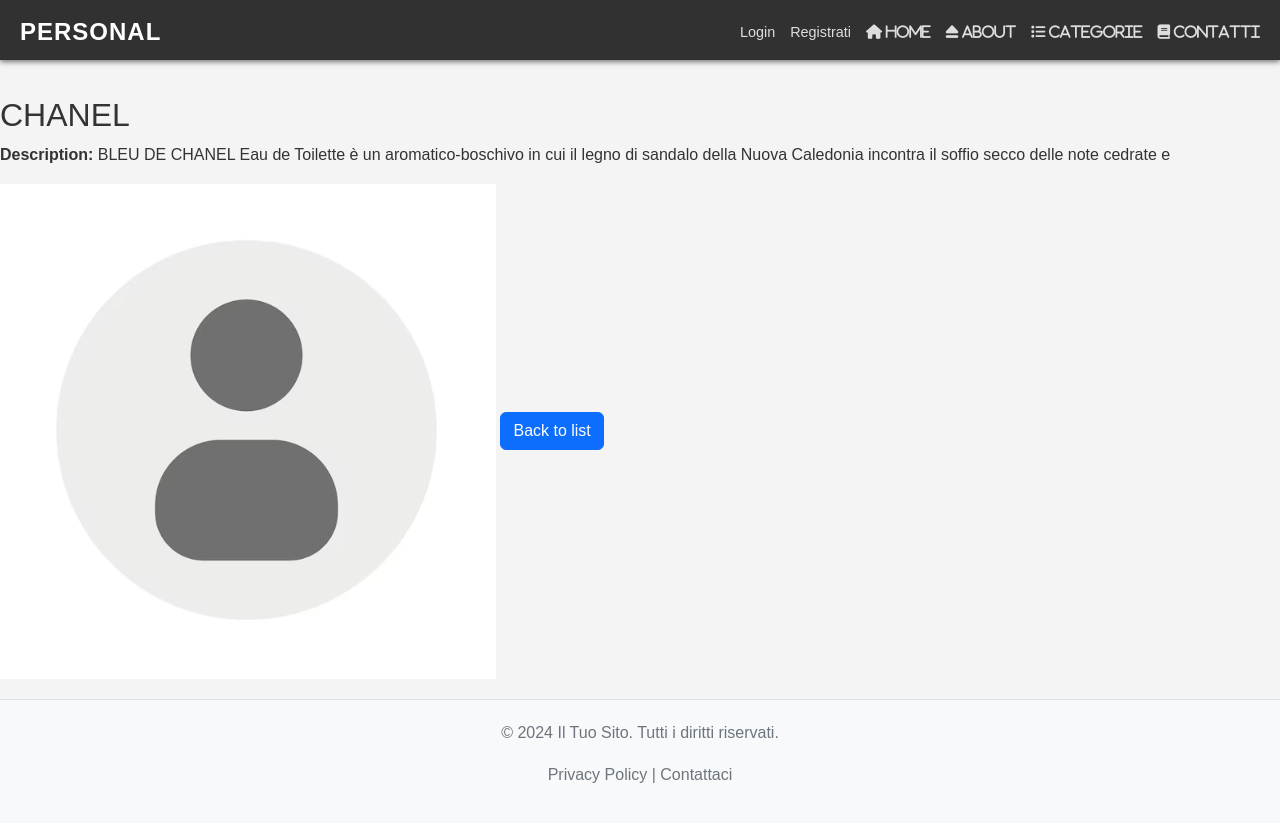
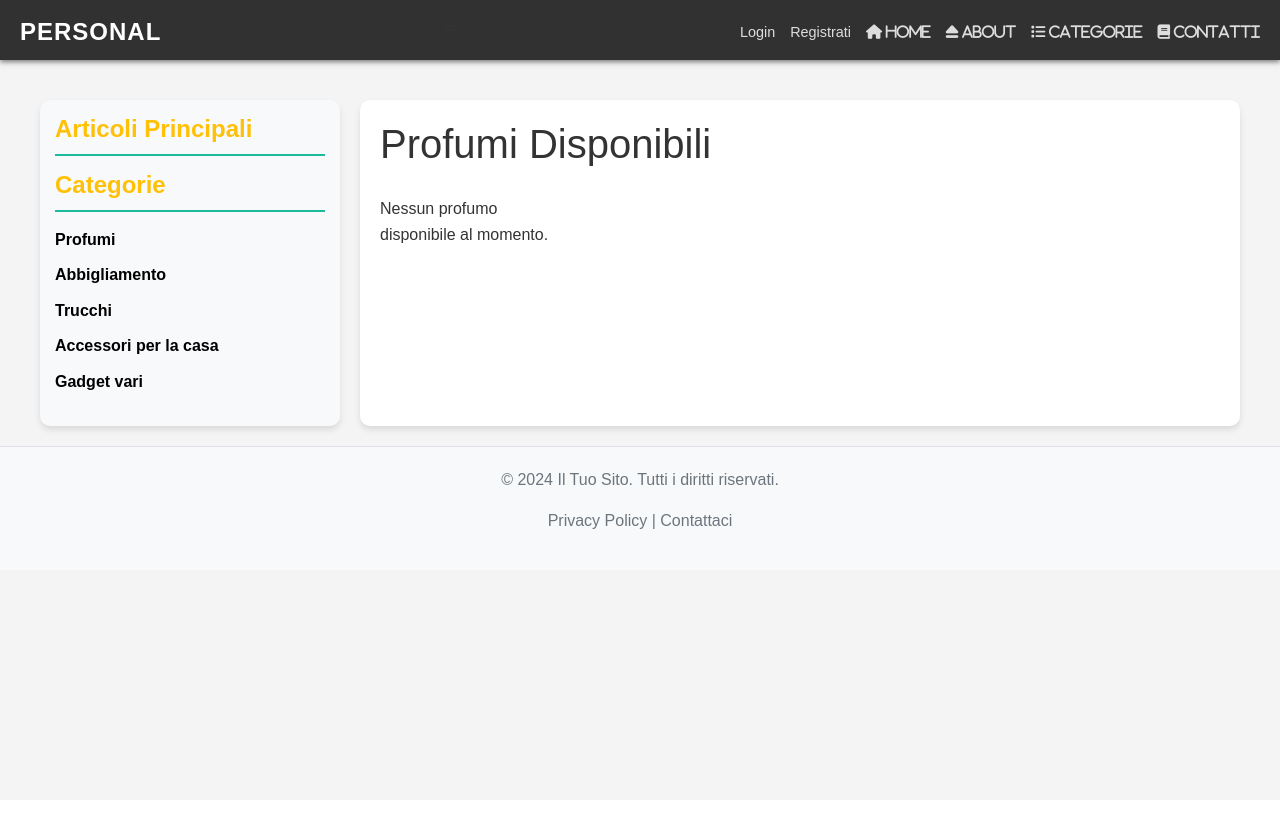
Before and after one commit to Alexclne/item_warehouse, a Django app: page /articles/html/detail/6/ in a window 1280 px wide. After the commit the page ends 529 px from the top, so only its background shows below. Run offline with Django 5.2, Linux system fonts and the light colour scheme; data comes from the database, SQL or seed files in the repository; both versions use the stored data as it was after the commit.

Commit message:
conclusione della sezione profumi

```diff
--- a/personal/models.py
+++ b/personal/models.py
@@ -9,7 +9,7 @@
         return self.nome
 
 class Article(models.Model):
-    images = models.ImageField(blank=True)
+    images = models.ImageField(blank=True, null=True, upload_to='articles/')
     name = models.CharField(max_length=50)
     description = models.CharField(max_length=150)
     date = models.DateTimeField(auto_now_add=True)
--- a/personal/templates/personal/detail.html
+++ b/personal/templates/personal/detail.html
@@ -2,19 +2,167 @@
 {% load static %}
 
 {% block content %}
+<style>
+/* Layout principale con sidebar e contenuto */
+.layout {
+    display: flex; /* Imposta un layout a colonne affiancate */
+    flex-direction: row;
+    margin-top: 100px; /* Spazio dalla navbar */
+    gap: 20px; /* Spazio tra sidebar e contenuto */
+}
 
-<div class="mt-5 pt-5 article-detail">
-    <h2>{{ article.name }}</h2>
-    <p><strong>Description:</strong> {{ article.description }}</p>
+/* Sidebar */
+.sidebar {
+    flex: 1;
+    max-width: 300px;
+    background: #f8f9fa;
+    padding: 15px;
+    border-radius: 10px;
+    box-shadow: 0 4px 6px rgba(0, 0, 0, 0.1);
+}
 
-    {% if article.image %}
-        <img src="{{ article.image.url }}" alt="Immagine dell'articolo" class="article-image">
-    {% else %}
-        <img src="/static/image.png" alt="Immagine predefinita" class="article-image">
-    {% endif %}
+.sidebar h2 {
+    font-size: 1.5rem;
+    color: #333;
+    margin-bottom: 15px;
+}
 
-    <!-- Eventuale link per tornare indietro o altre azioni -->
-    <a href="{% url 'personal-list' %}" class="btn btn-primary">Back to list</a>
+.sidebar ul {
+    list-style: none;
+    padding: 0;
+}
+
+.sidebar ul li {
+    margin-bottom: 10px;
+}
+
+.sidebar ul li a {
+    text-decoration: none;
+    color: black;
+    font-weight: bold;
+    transition: color 0.3s ease;
+}
+
+.sidebar ul li a:hover {
+    color: #007bff;
+}
+
+/* Contenitore principale */
+.container {
+    flex: 3;
+    background: white;
+    padding: 20px;
+    border-radius: 10px;
+    box-shadow: 0 4px 6px rgba(0, 0, 0, 0.1);
+}
+
+/* Grid Layout per i profumi */
+.grid {
+    display: grid;
+    grid-template-columns: repeat(4, 1fr); /* 4 card per riga */
+    gap: 20px; /* Spazio tra le card */
+    padding: 20px 0;
+}
+
+.card {
+    background: white;
+    border-radius: 10px;
+    overflow: hidden;
+    box-shadow: 0 4px 6px rgba(0, 0, 0, 0.1);
+    transition: transform 0.3s ease, box-shadow 0.3s ease;
+    display: flex;
+    flex-direction: column;
+}
+
+.card:hover {
+    transform: translateY(-5px);
+    box-shadow: 0 6px 12px rgba(0, 0, 0, 0.2);
+}
+
+.card img {
+    width: 100%; /* L'immagine riempie la larghezza della card */
+    height: 200px; /* Altezza fissa per uniformità */
+    object-fit: cover; /* Mantiene proporzioni tagliando l'eccesso */
+    border-bottom: 1px solid #ccc; /* Linea di separazione */
+}
+
+.card-body {
+    padding: 15px;
+    text-align: center;
+}
+
+.card-body h3 {
+    margin: 10px 0;
+    font-size: 1.2rem;
+    color: #007BFF;
+}
+
+.card-body p {
+    font-size: 0.9rem;
+    color: #666;
+    margin: 10px 0;
+}
+
+/* Responsività */
+@media (max-width: 1200px) {
+    .grid {
+        grid-template-columns: repeat(3, 1fr);
+    }
+}
+
+@media (max-width: 768px) {
+    .layout {
+        flex-direction: column; /* Sidebar sopra il contenuto */
+    }
+
+    .grid {
+        grid-template-columns: repeat(2, 1fr);
+    }
+}
+
+@media (max-width: 576px) {
+    .grid {
+        grid-template-columns: 1fr;
+    }
+}
+</style>
+
+<div class="layout">
+    <!-- Sidebar per articoli principali -->
+    <aside class="sidebar">
+        <h2 class="text-warning"><b>Articoli Principali</b></h2>
+        {% for article in articles|slice:":3" %}
+        <div class="article">
+            <h3 class="text-dark"><b>{{ article.name }}</b></h3>
+            <p class="text-dark">{{ article.description }}</p>
+        </div>
+        {% endfor %}
+        <h2 class="text-warning"><b>Categorie</b></h2>
+        <ul>
+            <li><a href="{% url 'profumes_list' %}">Profumi</a></li>
+            <li><a href="">Abbigliamento</a></li>
+            <li><a href="">Trucchi</a></li>
+            <li><a href="">Accessori per la casa</a></li>
+            <li><a href="">Gadget vari</a></li>
+        </ul>
+    </aside>
+
+    <!-- Contenuto principale -->
+    <div class="container">
+        <h1>Profumi Disponibili</h1>
+        <div class="grid">
+            {% for article in articles %}
+            <div class="card">
+                <img src="{{ article.images.url }}" alt="{{ profumo.name }}">
+                <div class="card-body">
+                    <h3>{{ profumo.name }}</h3>
+                    <p>{{ profumo.description }}</p>
+                </div>
+            </div>
+            {% empty %}
+            <p>Nessun profumo disponibile al momento.</p>
+            {% endfor %}
+        </div>
+    </div>
 </div>
-
 {% endblock %}
--- a/personal/templates/personal/home.html
+++ b/personal/templates/personal/home.html
@@ -72,15 +72,15 @@
         <div class="card-container">
             {% for article in articles %}
             <div class="card" style="width: 18rem;">
-                {% if article.image %}
-                    <img class="card-image" src="{{ article.image}}" alt="Immagine card">
+                {% if article.images %}
+                    <img class="card-image" src="{{ article.images.url }}" alt="Immagine card">
                 {% else %}
                     <img class="card-image" src="/static/image.png" alt="Immagine predefinita">
                 {% endif %}
                 <div class="card-body">
                     <h5 class="card-title">{{ article.name }}</h5>
                     <p class="card-text">{{ article.description }}</p>
-                    <a href="{% url 'detail_list_html' pk=article.pk %}" class="btn btn-warning">Go somewhere</a>
+                    <a href="{% url 'detail_list_html' pk=article.pk %}" class="btn btn-warning">Visualizza nel dettaglio </a>
                 </div>
             </div>
             {% endfor %}
--- a/personal/templates/personal/profumi.html
+++ b/personal/templates/personal/profumi.html
@@ -105,8 +105,8 @@
         {% for profumo in profumi %}
         <div class="card">
             <!-- Immagine dinamica -->
-            {% if article.images %}
-                <img src="{{ article.image }}" alt="{{ profumo.name }}">
+            {% if profumo.images %}
+                <img src="{{ profumo.images.url }}" alt="{{ profumo.name }}">
             {% else %}
                 <img src="{% static 'montale_parfums.jpg' %}" alt="Immagine predefinita">
             {% endif %}
--- a/personal/urls.py
+++ b/personal/urls.py
@@ -19,5 +19,5 @@
     path('logout/', new_logout, name='logout'),
 
 ]
-if settings.DEBUG:
-    urlpatterns+=static(settings.MEDIA_URL, document_root=settings.MEDIA_ROOT)
+if settings.DEBUG:  # Solo durante lo sviluppo
+    urlpatterns += static(settings.MEDIA_URL, document_root=settings.MEDIA_ROOT)
--- a/personal/views.py
+++ b/personal/views.py
@@ -55,13 +55,31 @@
         article.delete()
         return Response(status=status.HTTP_204_NO_CONTENT)
 
-def personal_list_view(request):
-    articles = Article.objects.all()  # Ottieni tutti gli articoli
-    return render(request, 'personal/home.html', {'articles': articles})
+def personal_list_view(request, category_name=None):
+    if category_name:
+        # Filtra gli articoli in base alla categoria selezionata
+        articles = Article.objects.filter(categoria__nome=category_name)
+    else:
+        # Se non è specificata una categoria, mostra tutti gli articoli
+        articles = Article.objects.all()
+
+    # Aggiungi tutte le categorie per poterle visualizzare nel template
+    categories = Categoria.objects.all()
+
+    # Passa gli articoli filtrati e le categorie al template
+    return render(request, 'personal/home.html', {'articles': articles, 'categories': categories})
 
 def detail_view(request,pk):
     articles = get_object_or_404(Article, pk=pk)
     return render(request, 'personal/detail.html', {'article': articles})
+
+#INIZIO DELLA SEZIONE RELATIVA ALLA VISTA 'PROFUMI'
+
+def lista_profumi(request):
+    # Filtra gli articoli la cui categoria ha il nome "Profumi"
+    profumi  = Article.objects.filter(categoria__nome="Profumi")
+
+    return render(request, "personal/profumi.html", {"profumi": profumi})
 
 #SEZIONE RELATICA ALL'AUTENTICAZIONE DELL'UTENTE
 def registration(request):
@@ -95,11 +113,3 @@
     else:
         return HttpResponseRedirect(reverse('personal_list_html'))
 #FINE DELLA SEZIONE RELATIVA ALL'AUTENTICAZIONE DELL'UTENTE
-
-#INIZIO DELLA SEZIONE RELATIVA ALLA VISTA 'PROFUMI'
-
-def lista_profumi(request):
-    # Filtra gli articoli la cui categoria ha il nome "Profumi"
-    profumi = Article.objects.filter(categoria__nome="Profumi")
-
-    return render(request, "personal/profumi.html", {"profumi": profumi})
--- a/personalproj/settings.py
+++ b/personalproj/settings.py
@@ -58,6 +58,9 @@
 STATICFILES_DIRS = [
     BASE_DIR / 'static',  # Questo è il percorso giusto
 ]
+MEDIA_URL = '/media/'
+MEDIA_ROOT = BASE_DIR/'media'/ 'articles'
+
 
 TEMPLATES = [
     {
```
Also changed, not shown: db.sqlite3, media/articles/CHANEL2.webp (renamed from static/CHANEL2.webp), media/articles/CREED.jpg (renamed from static/CREED.jpg), media/articles/TomFord.webp (renamed from static/TomFord.webp), media/articles/montale_parfums.jpg (renamed from static/montale_parfums.jpg), media/articles/sauvage.webp (renamed from static/sauvage.webp), personal/migrations/0004_alter_article_images.py (added).
